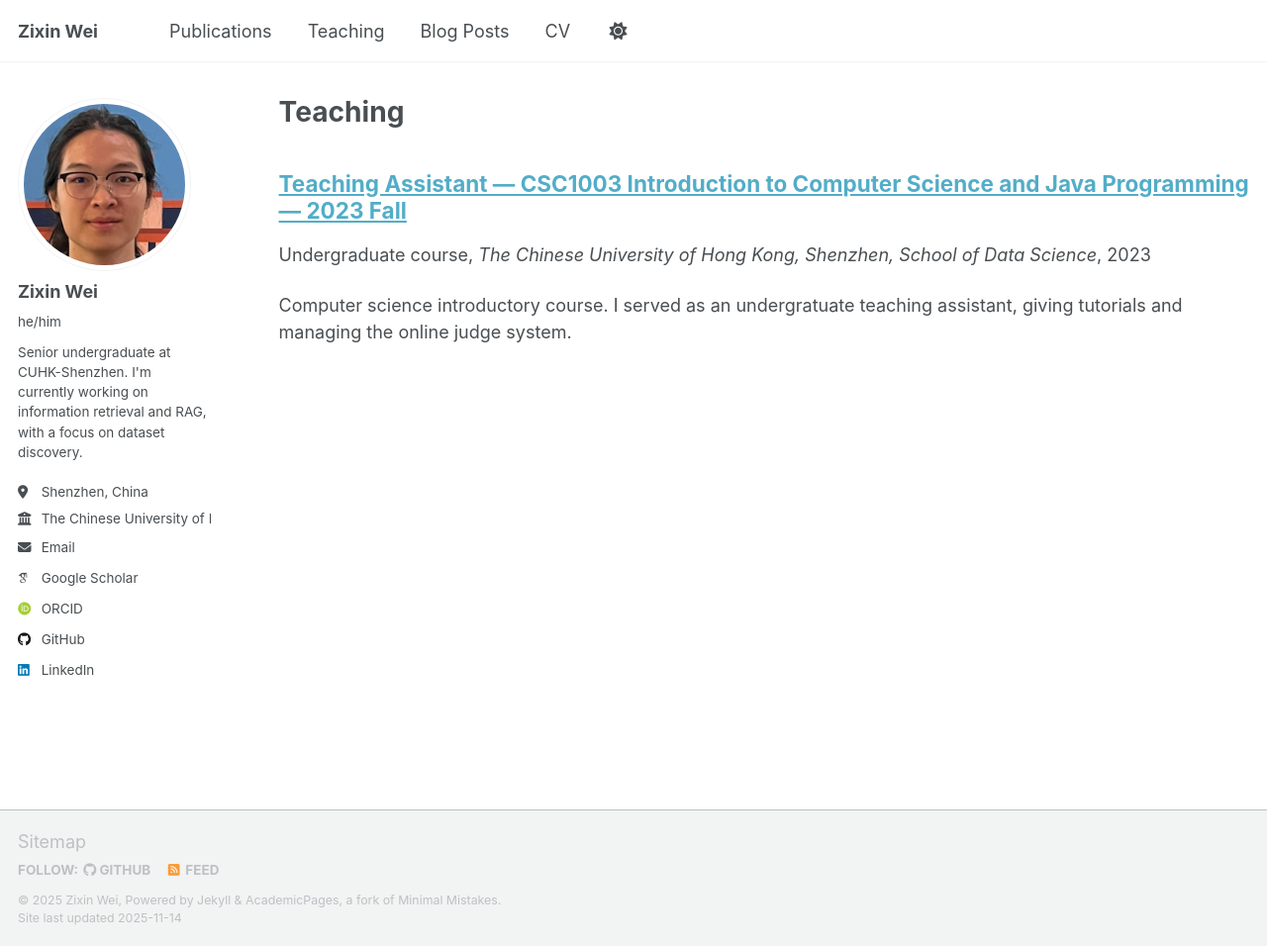
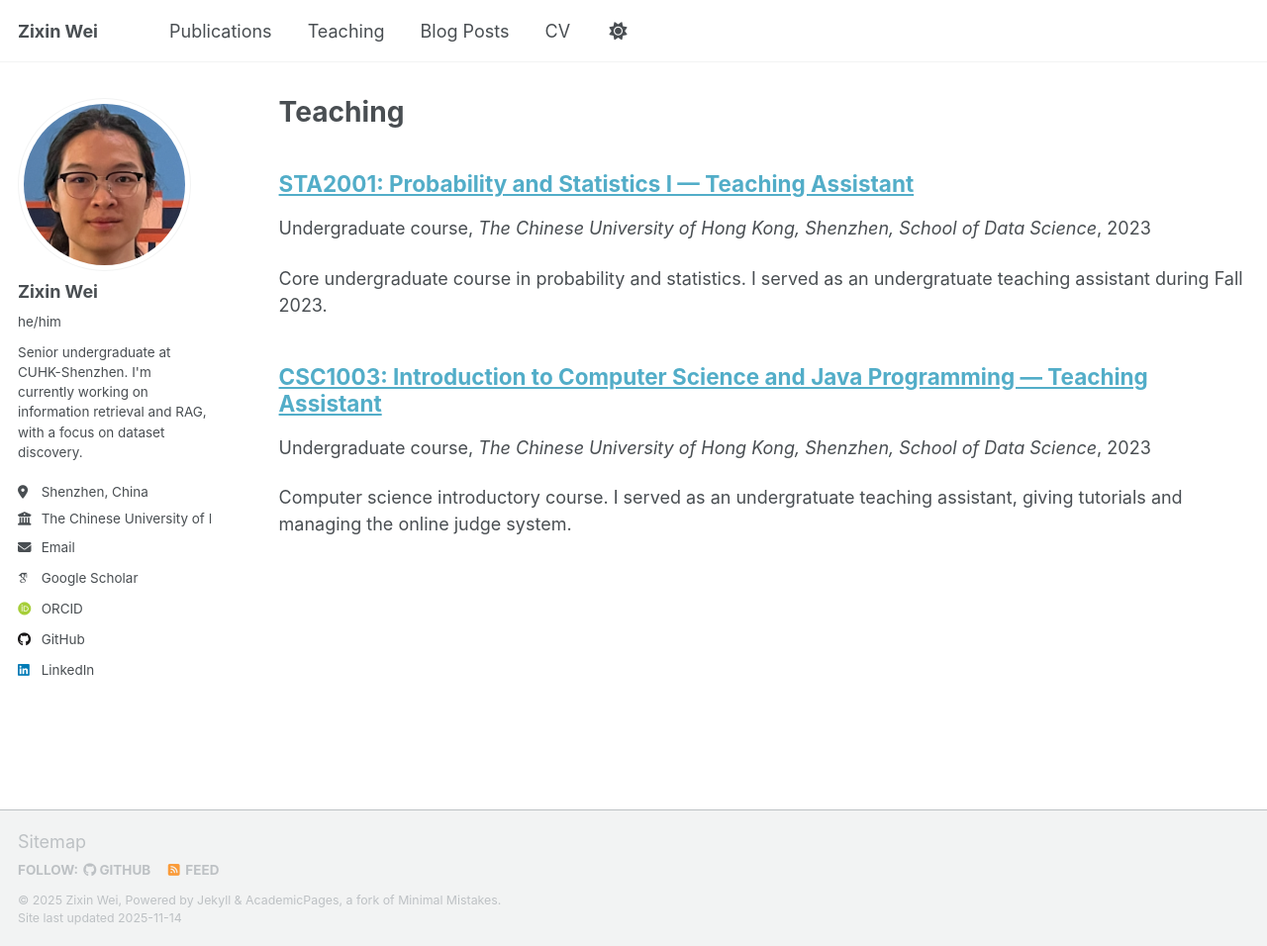
Before and after one commit to zixinwei/zixinwei.github.io, a Jekyll site: the page built from _pages/teaching.html, in a window 1280 px wide and 956 px high. Shown: the whole window at 99% size. Built offline with Jekyll 4.4.1, drawn with Linux system fonts in a browser that asks for light colours; some web fonts are replaced; a script that is not in the unit is left out.

Commit message:
add sta2001 teaching

```diff
--- a/_teaching/2023-fall-teaching-csc1003.md
+++ b/_teaching/2023-fall-teaching-csc1003.md
@@ -17,3 +17,5 @@ Computer science introductory course. I served as an undergratuate teaching assi
 - Designed / modified 4 coding assignments.
 - Managed the online judge system and graded the assignments.
 - Held tutorial sessions every week.
+
+I also served as TA for CSC1003 in **2024 Fall** and **2025 Fall**.
--- /dev/null
+++ b/_teaching/2023-fall-teaching-sta2001.md
@@ -0,0 +1,18 @@
+---
+published: true
+sitemap: true
+title: "STA2001: Probability and Statistics I — Teaching Assistant"
+collection: teaching
+type: "Undergraduate course"
+permalink: /teaching/2023-fall-sta2001/
+venue: "The Chinese University of Hong Kong, Shenzhen, School of Data Science"
+date: 2023-12-22
+location: "Shenzhen, China"
+---
+
+Core undergraduate course in probability and statistics. I served as an undergratuate teaching assistant during Fall 2023.
+
+# Responsibilities
+
+- Graded students’ homework with rubric-based feedback.
+- Answered students’ questions online.
```
Also changed, not shown: other parts of _teaching/2023-fall-teaching-csc1003.md (+1 -1 lines).
